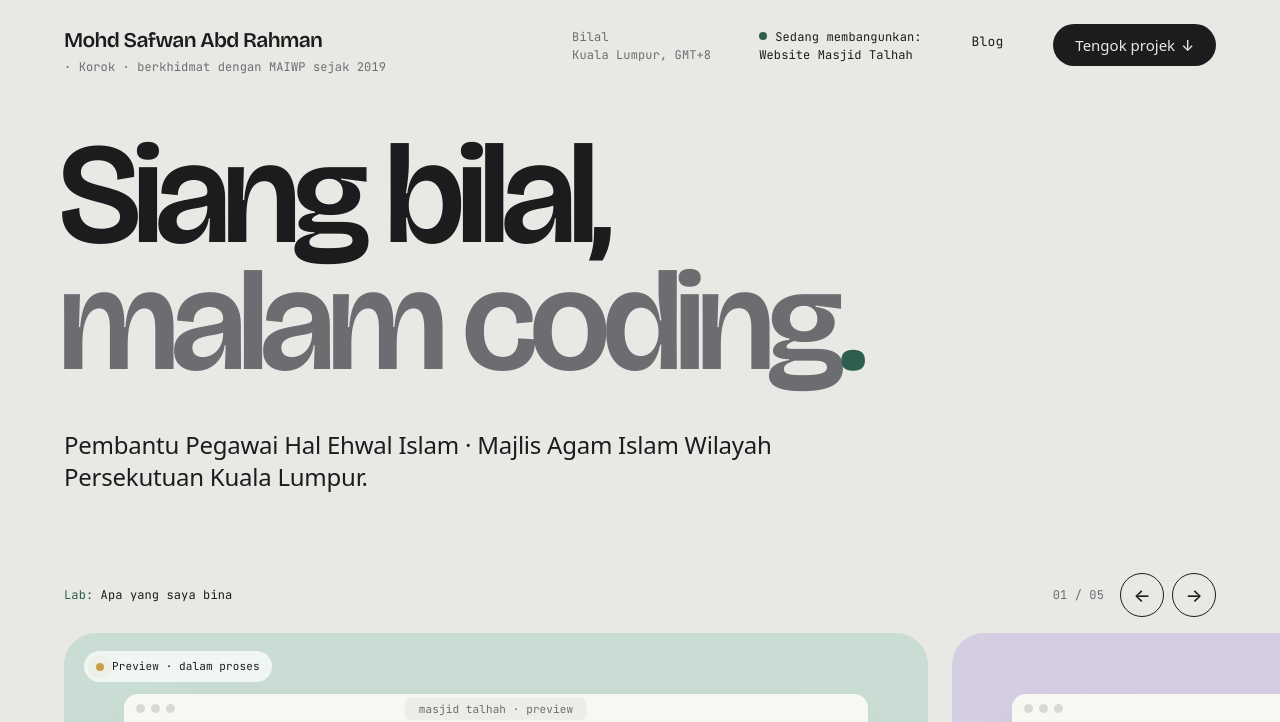
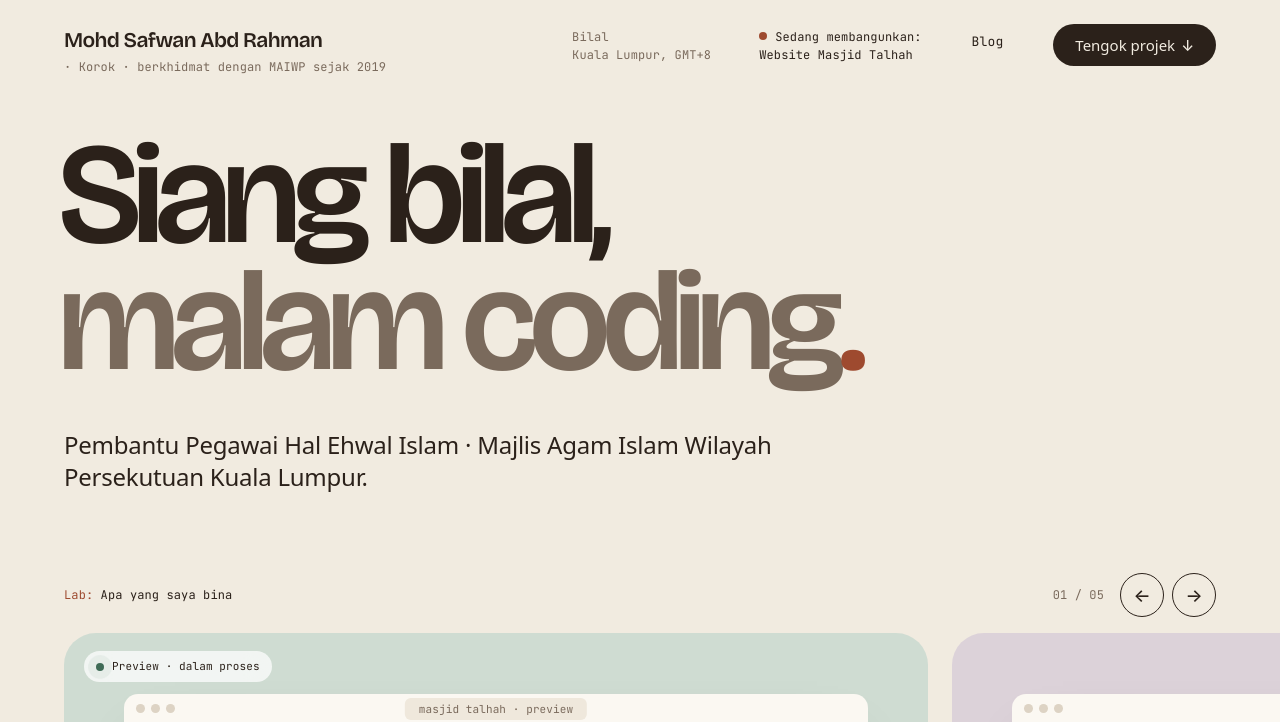
Before and after one commit to Kengkorok/Kengkorok.github.io, a Jekyll site: the page built from index.html, in a window 1280 px wide. Shown: the top 722 px of the page. Built offline with Jekyll 4.4.1, drawn with Linux system fonts in a browser that asks for light colours; some web fonts are replaced; grey boxes are pictures that could not be loaded.

Commit message:
style: tukar ke tema warna Mihrab
Latar krim hangat, teks coklat gelap, terakota sebagai warna utama dan
hijau tua sebagai warna kedua. Kad Kerjaya, latar slaid Lab, isi blog,
favicon dan theme-color ikut palet baharu.

Co-Authored-By: Claude Opus 5.5 <noreply@anthropic.com>

```diff
--- a/_includes/head.html
+++ b/_includes/head.html
@@ -28,7 +28,7 @@
 {"@context":"https://schema.org","@type":"BlogPosting","headline":{{ page.title | jsonify }},"description":{{ ringkas | jsonify }},"image":{{ imej | jsonify }},"datePublished":"{{ page.date | date_to_xmlschema }}","dateModified":"{{ page.last_modified_at | default: page.date | date_to_xmlschema }}","inLanguage":"ms","author":{"@type":"Person","name":"Mohd Safwan Abd Rahman","url":"{{ '/' | absolute_url }}"},"mainEntityOfPage":"{{ page.url | absolute_url }}"}
 </script>
 {%- endif %}
-<meta name="theme-color" content="#E8E8E4">
+<meta name="theme-color" content="#F1EBE0">
 <link rel="icon" href="{{ '/favicon.svg' | relative_url }}" type="image/svg+xml">
 <link rel="preconnect" href="https://fonts.googleapis.com">
 <link rel="preconnect" href="https://fonts.gstatic.com" crossorigin>
--- a/index.html
+++ b/index.html
@@ -20,7 +20,7 @@
   <meta property="og:image:height" content="630">
   <meta property="og:locale" content="ms_MY">
   <meta name="twitter:card" content="summary_large_image">
-  <meta name="theme-color" content="#E8E8E4">
+  <meta name="theme-color" content="#F1EBE0">
   <link rel="icon" href="favicon.svg" type="image/svg+xml">
   <link rel="preconnect" href="https://fonts.googleapis.com">
   <link rel="preconnect" href="https://fonts.gstatic.com" crossorigin>
--- a/styles.css
+++ b/styles.css
@@ -1,11 +1,11 @@
 :root {
-  --bg: #E8E8E4;
-  --ink: #1B1C1E;
-  --muted: #6B6D70;
-  --line: #CFCFCB;
-  --accent: #2E5E4E;      /* hijau masjid */
-  --gold: #C9A14A;
-  --card: #D8D8D4;
+  --bg: #F1EBE0;
+  --ink: #2B211A;
+  --muted: #7A6A5C;
+  --line: #DCD0BD;
+  --accent: #9E4A2F;      /* terakota mihrab */
+  --gold: #3F6B57;        /* hijau tua */
+  --card: #E5DBCB;
 
   --display: "Bricolage Grotesque", "Host Grotesk", system-ui, sans-serif;
   --sans: "Host Grotesk", system-ui, -apple-system, "Segoe UI", sans-serif;
@@ -114,30 +114,30 @@ ol, ul { padding: 0; list-style: none; }
   position: relative; display: block; aspect-ratio: 16 / 9.4; overflow: hidden;
   border-radius: var(--radius-xl); text-decoration: none; -webkit-user-drag: none;
 }
-.lab__frame--mint { background: #C9DDD5; }
-.lab__frame--butter { background: #EBE1C5; }
-.lab__frame--sky { background: #D0DDE9; }
-.lab__frame--rose { background: #EBD5D7; }
-.lab__frame--lilac { background: #D5CEE2; }
+.lab__frame--mint { background: #CFDCD2; }
+.lab__frame--butter { background: #EDDDBE; }
+.lab__frame--sky { background: #D5DCDD; }
+.lab__frame--rose { background: #EBD3C8; }
+.lab__frame--lilac { background: #DCD2D9; }
 
 /* Tetingkap pelayar terletak di tepi bawah kad; bila hover ia membesar memenuhi kad */
 .lab__frame--browser { display: flex; align-items: flex-end; padding: 0 7%; transition: padding .6s var(--ease); }
 .browser {
   display: flex; flex-direction: column; width: 100%; height: 88%;
-  overflow: hidden; border-radius: 14px 14px 0 0; background: #F7F7F4;
-  box-shadow: 0 30px 60px -30px rgb(27 28 30 / .45);
+  overflow: hidden; border-radius: 14px 14px 0 0; background: #FBF8F2;
+  box-shadow: 0 30px 60px -30px rgb(43 33 26 / .45);
   transition: height .6s var(--ease), border-radius .6s var(--ease);
 }
 .browser video, .browser img {
   display: block; flex: 1 1 0; min-height: 0; width: 100%;
   object-fit: cover; object-position: top center; -webkit-user-drag: none; user-select: none;
 }
-.browser__bar { position: relative; flex: none; display: flex; align-items: center; gap: 6px; height: 30px; padding: 0 12px; border-bottom: 1px solid rgb(27 28 30 / .07); }
-.browser__bar i { width: 9px; height: 9px; border-radius: 50%; background: #D9D9D4; }
+.browser__bar { position: relative; flex: none; display: flex; align-items: center; gap: 6px; height: 30px; padding: 0 12px; border-bottom: 1px solid rgb(43 33 26 / .07); }
+.browser__bar i { width: 9px; height: 9px; border-radius: 50%; background: #DDD3C4; }
 .browser__bar span {
   position: absolute; left: 50%; transform: translateX(-50%); max-width: 60%;
   overflow: hidden; text-overflow: ellipsis; white-space: nowrap;
-  font-size: 11px; color: var(--muted); background: #ECECE8; padding: 3px 14px; border-radius: 6px;
+  font-size: 11px; color: var(--muted); background: #EFE8DC; padding: 3px 14px; border-radius: 6px;
 }
 @media (hover: hover) {
   .lab__frame--browser:hover { padding: 0; }
@@ -159,7 +159,7 @@ ol, ul { padding: 0; list-style: none; }
 .phone {
   position: relative; flex: none; width: 21%; padding: .9%;
   background: #121314; border-radius: 15% / 7%;
-  box-shadow: inset 0 0 0 1.5px #4A4C50, inset 0 0 0 3px #1E1F21, 0 30px 60px -24px rgb(27 28 30 / .55);
+  box-shadow: inset 0 0 0 1.5px #4A4C50, inset 0 0 0 3px #1E1F21, 0 30px 60px -24px rgb(43 33 26 / .55);
   animation: phone-float var(--dur, 6s) ease-in-out var(--delay, 0s) infinite alternate;
   transition: transform .6s var(--ease);
 }
@@ -212,10 +212,10 @@ ol, ul { padding: 0; list-style: none; }
   display: grid; grid-template-columns: 1fr 1fr;
   transform-origin: 50% 0; will-change: transform, filter;
 }
-.card--green { background: #C9DDD5; color: var(--ink); --metric: var(--accent); }
-.card--cream { background: #E6DECF; color: var(--ink); --metric: #5A4A3A; }
-.card--ink   { background: #23272A; color: var(--bg);  --metric: #8FD1B0; }
-.card--sky   { background: #D5DEE8; color: var(--ink); --metric: #3E4E60; }
+.card--green { background: #CFDCD2; color: var(--ink); --metric: var(--gold); }
+.card--cream { background: #EADCC6; color: var(--ink); --metric: var(--accent); }
+.card--ink   { background: #2B211A; color: var(--bg);  --metric: #E7B48C; }
+.card--sky   { background: #D5DCDD; color: var(--ink); --metric: #3E5158; }
 
 .card__body { position: relative; z-index: 1; display: flex; flex-direction: column; align-items: flex-start; padding: 44px 32px 44px 48px; }
 .card__kicker { text-transform: uppercase; letter-spacing: .05em; }
@@ -300,7 +300,7 @@ ol, ul { padding: 0; list-style: none; }
 .post-row__tags { grid-column: 2; display: flex; flex-wrap: wrap; gap: 4px 12px; color: var(--accent); }
 .post-row__thumb {
   position: absolute; right: 120px; top: 50%; z-index: 2; width: 220px; aspect-ratio: 16 / 10; object-fit: cover;
-  border-radius: 14px; box-shadow: 0 30px 60px -30px rgb(27 28 30 / .5); pointer-events: none;
+  border-radius: 14px; box-shadow: 0 30px 60px -30px rgb(43 33 26 / .5); pointer-events: none;
   opacity: 0; transform: translateY(-50%) rotate(-3deg) scale(.9); transition: opacity .3s ease, transform .4s var(--ease);
 }
 @media (hover: hover) {
```
Also changed, not shown: blog.css (+4 -4 lines), favicon.svg.
